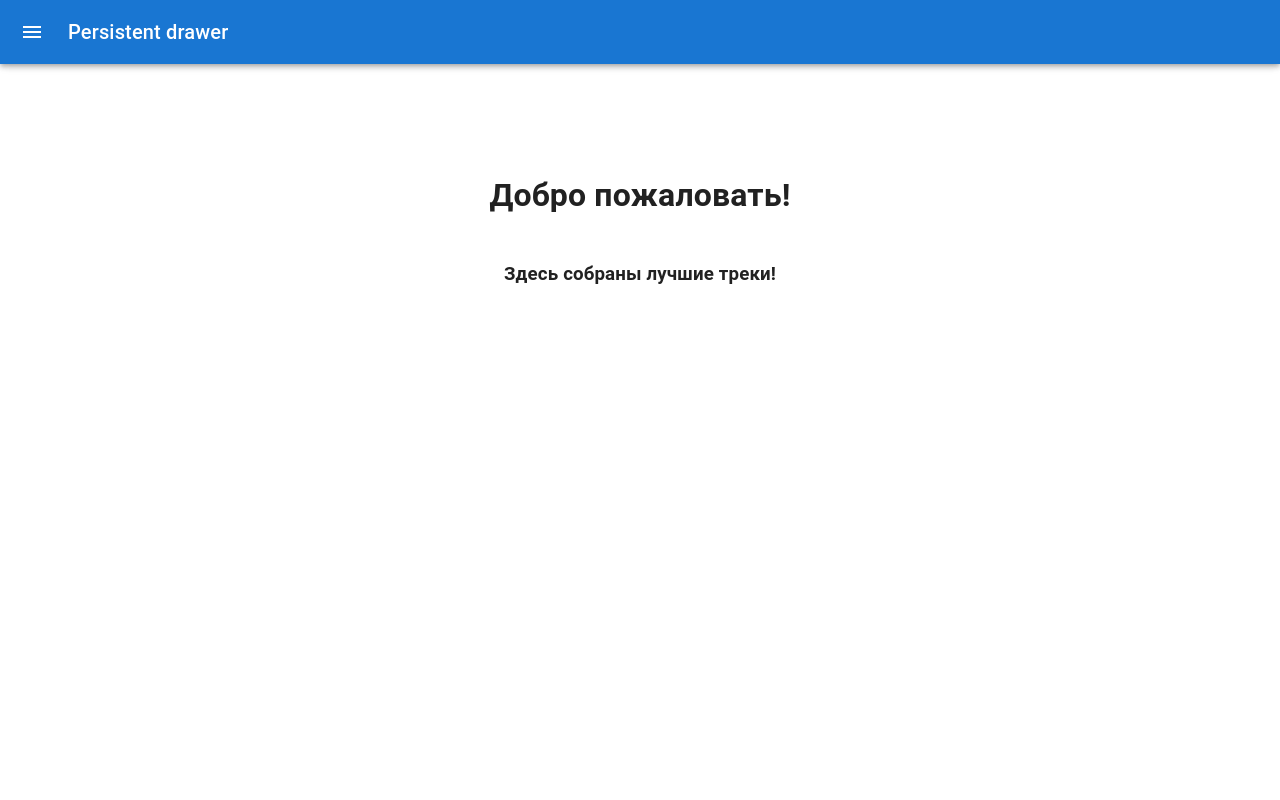
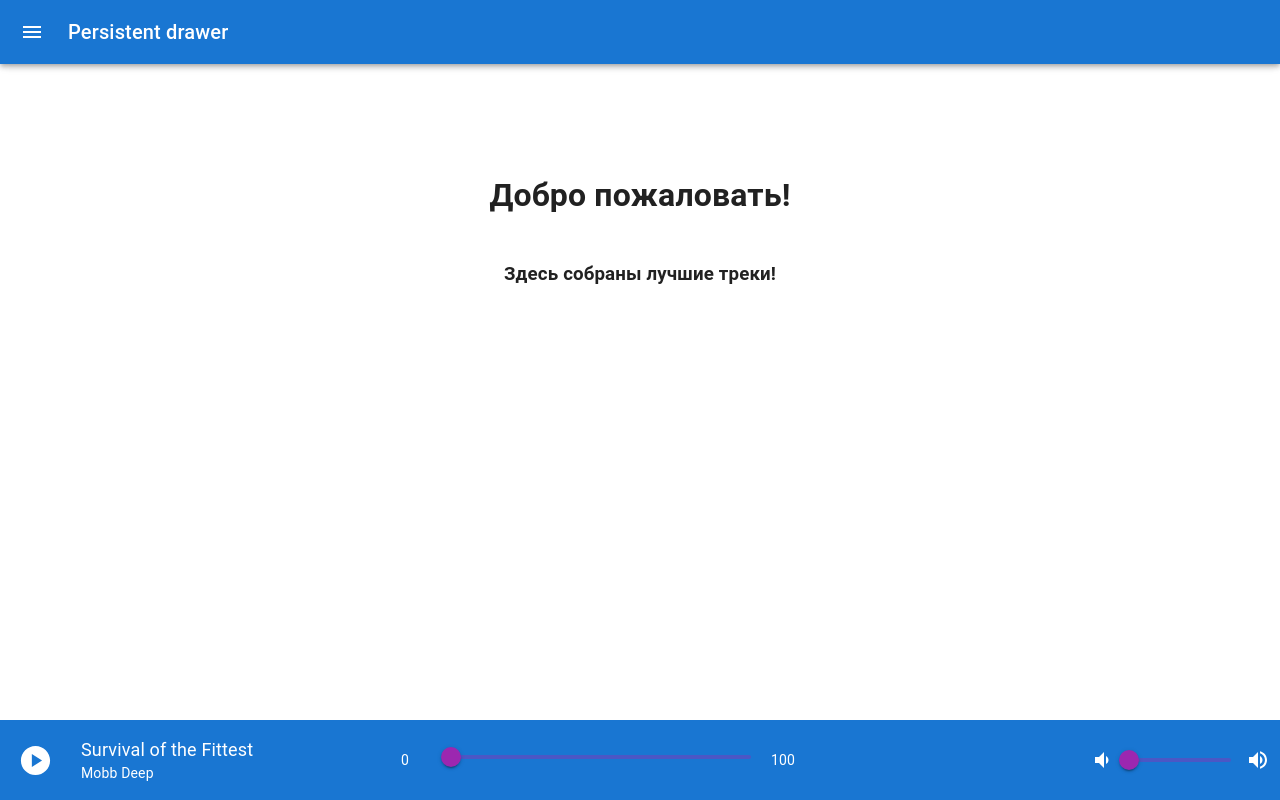
Before and after one commit to Vlad1slav1vanov/music-platform, a Next.js app in the folder client/: page / in a window 1280 px wide. Built offline with nearby package versions, Linux system fonts and the light colour scheme.

Commit message:
Компоненты плеера

```diff
--- /dev/null
+++ b/client/components/Player.tsx
@@ -0,0 +1,62 @@
+import { Pause, PlayCircle } from "@mui/icons-material";
+import { Grid, IconButton } from "@mui/material";
+import React from "react";
+import styled from "styled-components";
+import { ITrack } from "../types/track";
+import TrackProgress from "./TrackProgress";
+import Volume from "./Volume";
+
+const StyledPlayer = styled.div`
+  z-index: 10;
+  height: 80px;
+  width: 100%;
+  position: fixed;
+  bottom: 0;
+  display: flex;
+  align-items: center;
+  padding: 0 10px;
+  background-color: #1976d2;
+  gap: 20px;
+`
+
+const TrackName = styled.div`
+  color: white;
+  font-size: 18px;
+`
+
+const ArtistName = styled.div`
+  color: white;
+  font-size: 14px;
+`
+
+const Player: React.FC = () => {
+  const track: ITrack = {_id: '63bd314ecdc4703715a2cecc', name: 'Survival of the Fittest', artist: 'Mobb Deep', text: 'text1', listens: 1, picture: 'http://localhost:9000/image/589d7f7c-060c-417d-8be7-4cb79dda7f99.jpg', audio: 'http://localhost:9000/audio/493c2080-96ce-43e2-bff2-13cd67310f99.mp3', comments: [],}
+
+  const active = false;
+  return (
+    <StyledPlayer>
+      <IconButton
+      onClick={(evt) => evt.stopPropagation()}
+      >
+      {active
+      ?
+      <Pause htmlColor="white" fontSize="large"  />
+      :
+      <PlayCircle htmlColor="white" fontSize="large" />
+      }
+      </IconButton>
+      <Grid
+      container
+      direction='column'
+      width={300}
+      >
+        <TrackName>{track.name}</TrackName>
+        <ArtistName>{track.artist}</ArtistName>
+      </Grid>
+      <TrackProgress left={0} right={100} onChange={() => {}} />
+      <Volume left={0} right={100} onChange={() => {}}/>
+    </StyledPlayer>
+  )
+}
+
+export default Player;
--- /dev/null
+++ b/client/components/TrackProgress.tsx
@@ -0,0 +1,39 @@
+import { Slider, Box } from "@mui/material";
+import React from "react";
+import styled from "styled-components";
+
+interface TrackProgressProps {
+  left: number;
+  right: number;
+  onChange: (evt: React.ChangeEvent) => void;
+}
+
+const StyledTime = styled.div`
+  width: 30px;
+  color: white;
+  font-size: 14px;
+`
+
+const StyledTrackProgress = styled(Box)`
+  width: 400px;
+  display: flex;
+  flex-direction: row;
+  align-items: center;
+  justify-content: space-between;
+  flex-wrap: nowrap;
+  color: white;
+`
+
+const TrackProgress: React.FC<TrackProgressProps> = ({left, right, onChange}) => {
+  return (
+    <StyledTrackProgress>
+      <StyledTime>{left}</StyledTime>
+      <Box width={300}>
+        <Slider color='secondary' />
+      </Box>
+      <StyledTime>{right}</StyledTime>
+    </StyledTrackProgress>
+  )
+}
+
+export default TrackProgress;
--- /dev/null
+++ b/client/components/Volume.tsx
@@ -0,0 +1,34 @@
+import { VolumeDown, VolumeUp } from "@mui/icons-material";
+import { Box, Slider } from "@mui/material";
+import React from "react";
+import styled from "styled-components";
+
+interface VolumeProps {
+  left: number;
+  right: number;
+  onChange: (evt: React.ChangeEvent) => void;
+}
+
+const StyledVolume = styled(Box)`
+  width: 180px;
+  display: flex;
+  flex-direction: row;
+  align-items: center;
+  justify-content: space-between;
+  flex-wrap: nowrap;
+  color: white;
+  margin-left: auto;
+  gap: 15px;
+`
+
+const Volume: React.FC<VolumeProps> = ({left, right, onChange}) => {
+  return (
+    <StyledVolume>
+      <VolumeDown />
+      <Slider color="secondary" min={0} max={100} valueLabelDisplay="auto" />
+      <VolumeUp />
+    </StyledVolume>
+  )
+}
+
+export default Volume;
--- a/client/layouts/MainLayout.tsx
+++ b/client/layouts/MainLayout.tsx
@@ -1,6 +1,7 @@
 import React from 'react';
 import styled from 'styled-components';
 import Navbar from '../components/Navbar';
+import Player from '../components/Player';
 
 interface MainLayoutProps {
   children: React.ReactNode;
@@ -17,6 +18,7 @@ const MainLayout: React.FC<MainLayoutProps> = ({children}) => {
       <Container>
         {children}
       </Container>
+      <Player />
     </>
   )
 }
```
Also changed, not shown: client/components/TrackItem.tsx (+5 -6 lines), client/pages/tracks/[id].tsx (+4 -4 lines).
